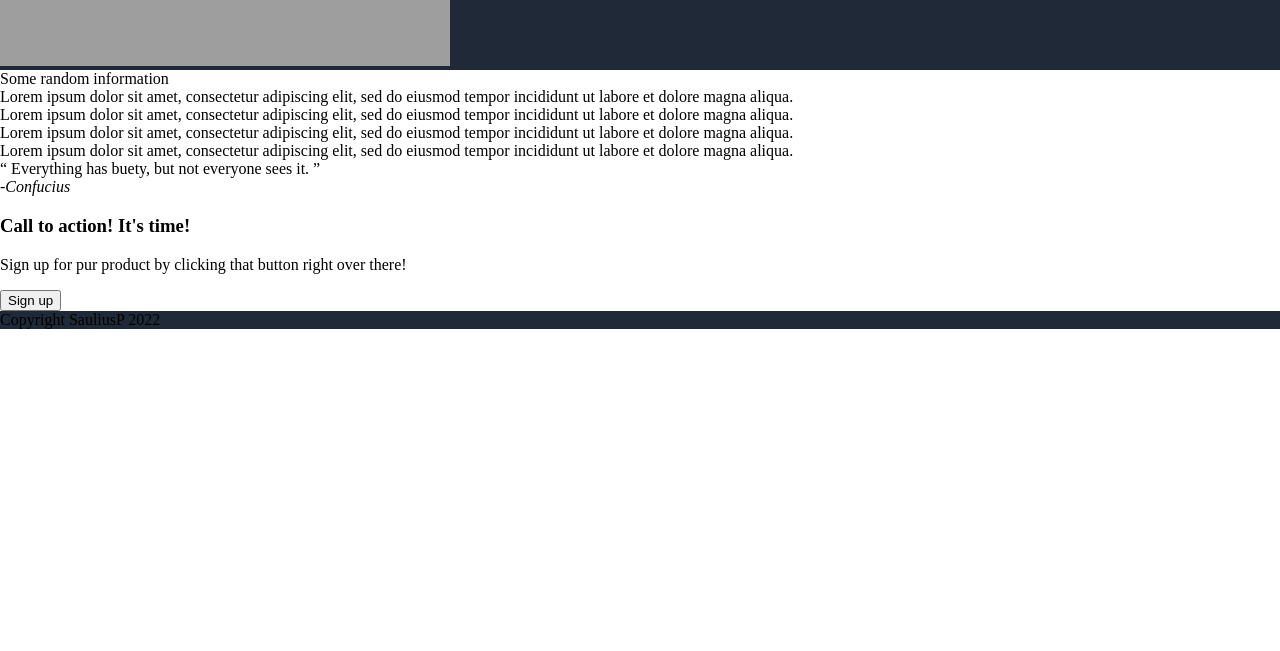
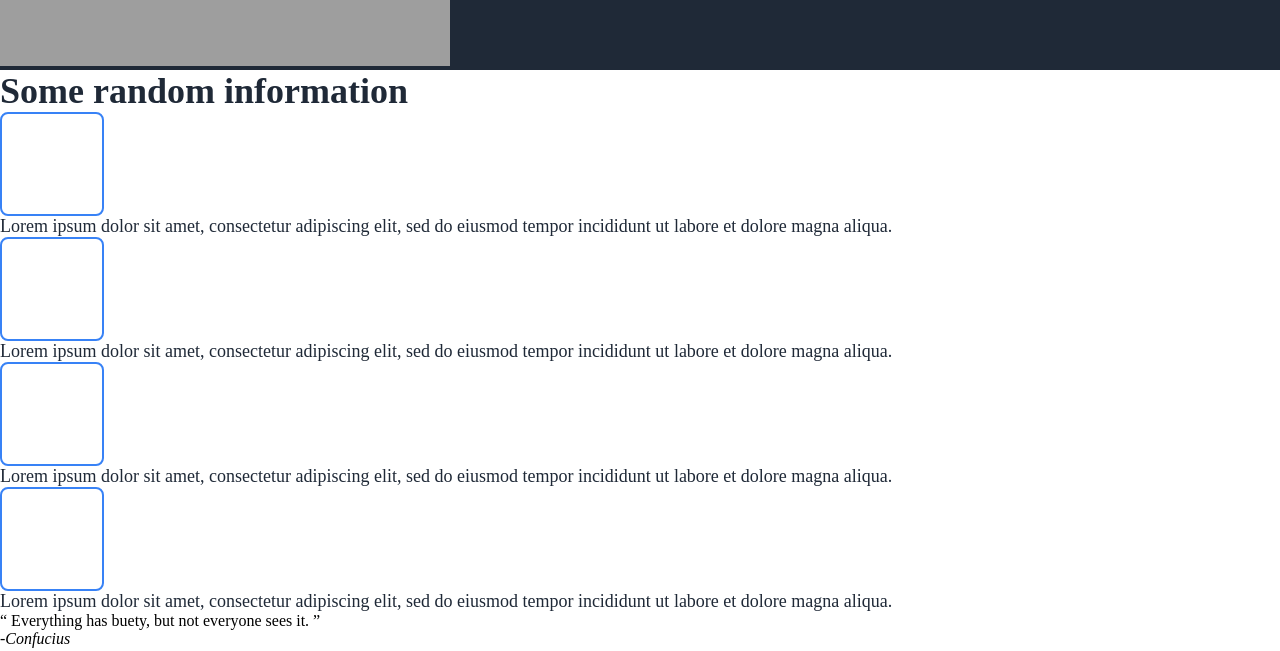
Before and after one commit to SauliusPetr/landing-page, a plain HTML site: page index.html in a window 1280 px wide. Shown: the part 444-1095 px from the top of the page. Before the commit the page ends 800 px from the top, so only its background shows below. Drawn offline with Linux system fonts and the light colour scheme; grey boxes are pictures that could not be loaded.

Commit message:
Add style(color,font,..) to content section-one

```diff
--- a/style/style.css
+++ b/style/style.css
@@ -52,3 +52,23 @@ body{
     color: #f9faf8;
     font-weight: bold;
 }
+
+/*----------------*/
+
+.section.one .title{
+    font-size: 36px;
+    font-weight:bolder;
+    color: #1f2937;
+}
+
+.section.one .subtext{
+    font-size: 18px;
+    color:#1f2937;
+}
+
+.section.one .image-illustration{
+    width: 100px;
+    height: 100px;
+    border: 2px solid #3882f6;
+    border-radius: 8px;
+}
```
